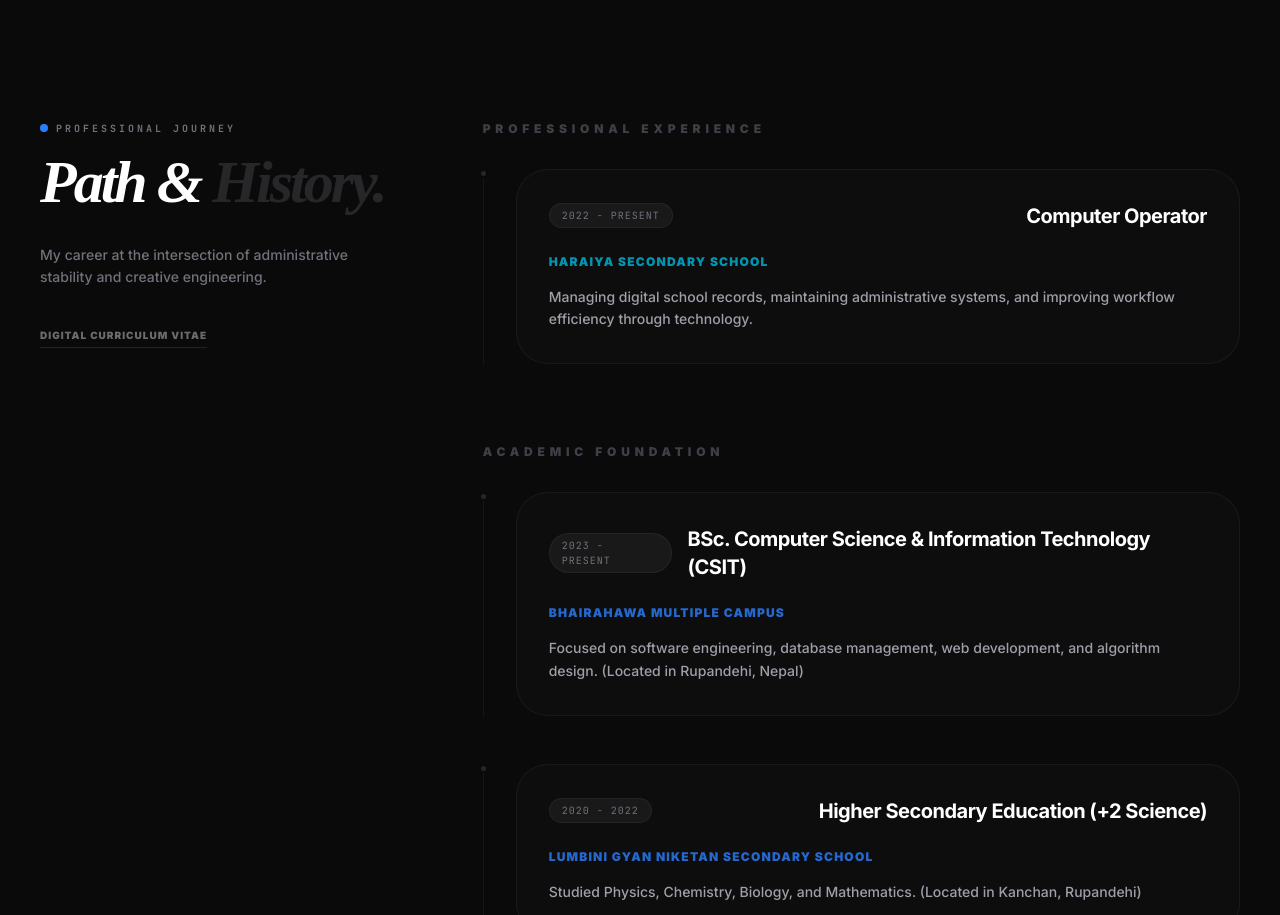
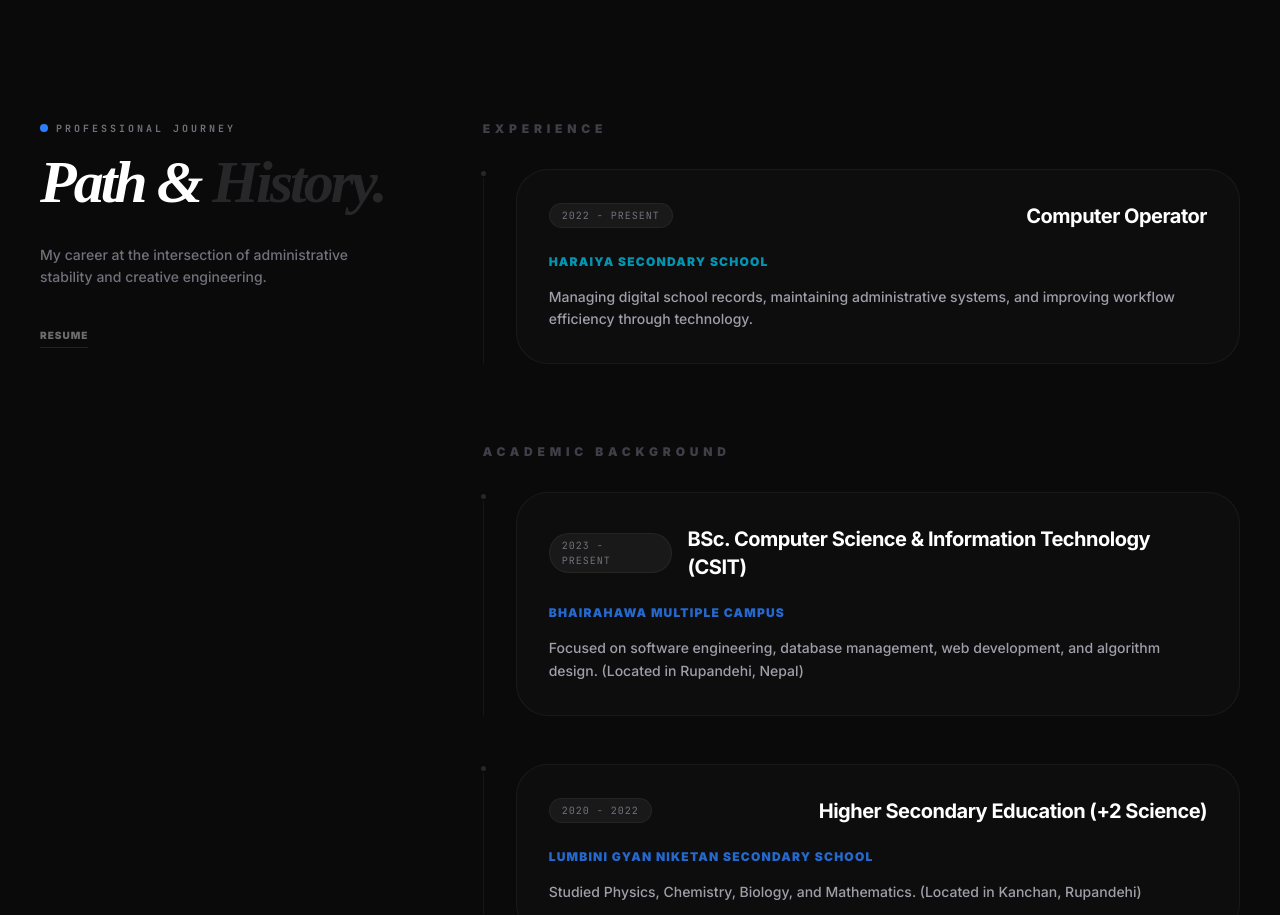
Before and after one commit to dghimirey/Portfolio_diamond, a React (Vite) app: page / in a window 1280 px wide. Shown: the part 4220-5135 px from the top of the page. Built offline with nearby package versions, Linux system fonts and the light colour scheme; no server answers; a web font is replaced by a local one.

Commit message:
Rename headings for clarity in Experience component

```diff
--- a/src/components/Experience.tsx
+++ b/src/components/Experience.tsx
@@ -45,7 +45,7 @@ export default function Experience({ onViewResume }: ExperienceProps) {
             onClick={onViewResume}
             className="inline-flex items-center gap-2 text-[10px] font-black uppercase tracking-widest text-white/40 hover:text-white transition-colors border-b border-white/10 pb-1"
           >
-            Digital Curriculum Vitae
+            Resume
           </button>
         </div>
 
@@ -59,7 +59,7 @@ export default function Experience({ onViewResume }: ExperienceProps) {
         >
           {/* Work Experience */}
           <div className="space-y-12">
-            <h3 className="text-xs font-black uppercase tracking-[0.4em] text-zinc-700 mb-8">Professional Experience</h3>
+            <h3 className="text-xs font-black uppercase tracking-[0.4em] text-zinc-700 mb-8">Experience</h3>
             {portfolioData.experience.map((exp, i) => (
               <motion.div
                 key={i}
@@ -87,7 +87,7 @@ export default function Experience({ onViewResume }: ExperienceProps) {
 
           {/* Education */}
           <div className="space-y-12">
-            <h3 className="text-xs font-black uppercase tracking-[0.4em] text-zinc-700 mb-8">Academic Foundation</h3>
+            <h3 className="text-xs font-black uppercase tracking-[0.4em] text-zinc-700 mb-8">Academic Background</h3>
             {portfolioData.education.map((edu, i) => (
               <motion.div
                 key={i}
```
